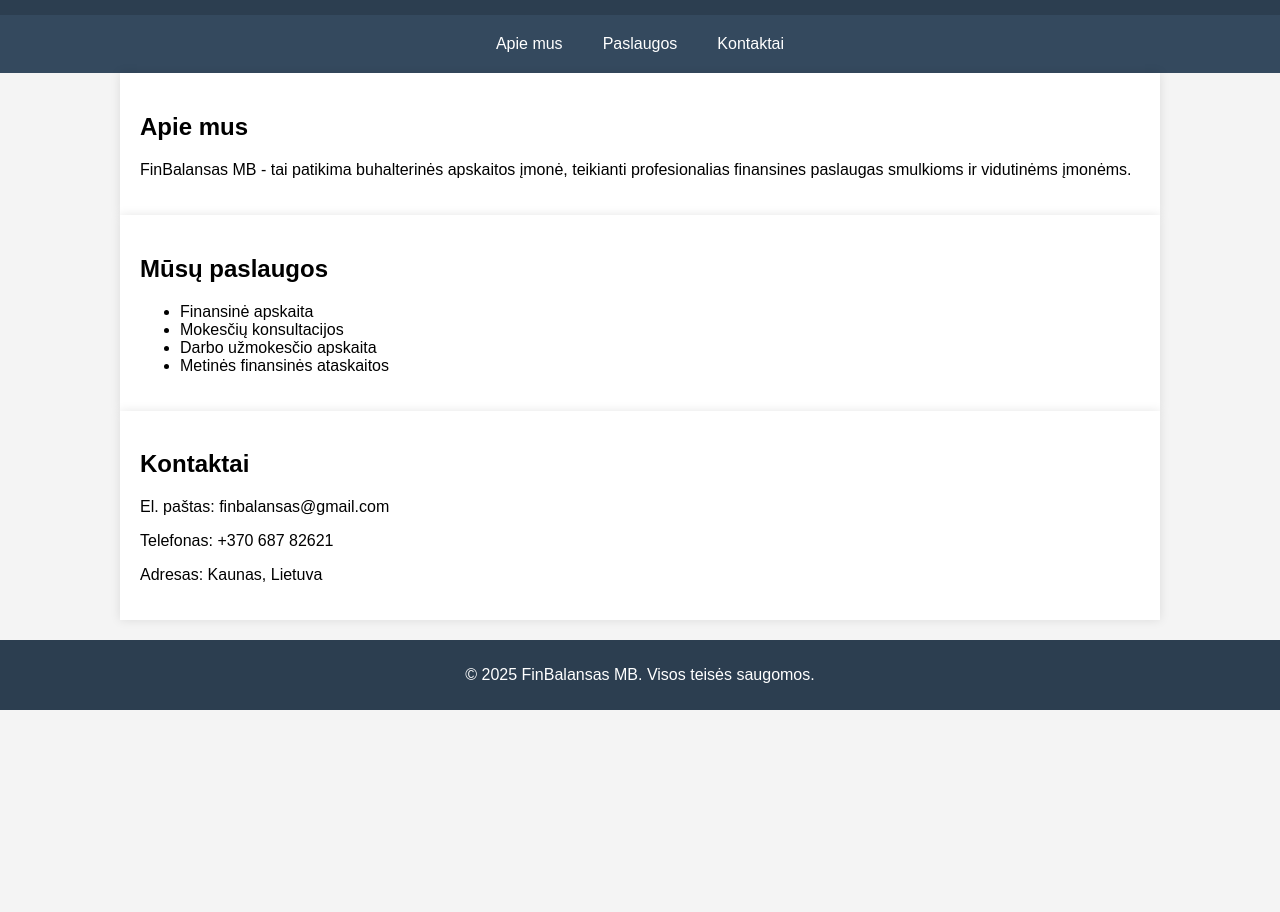
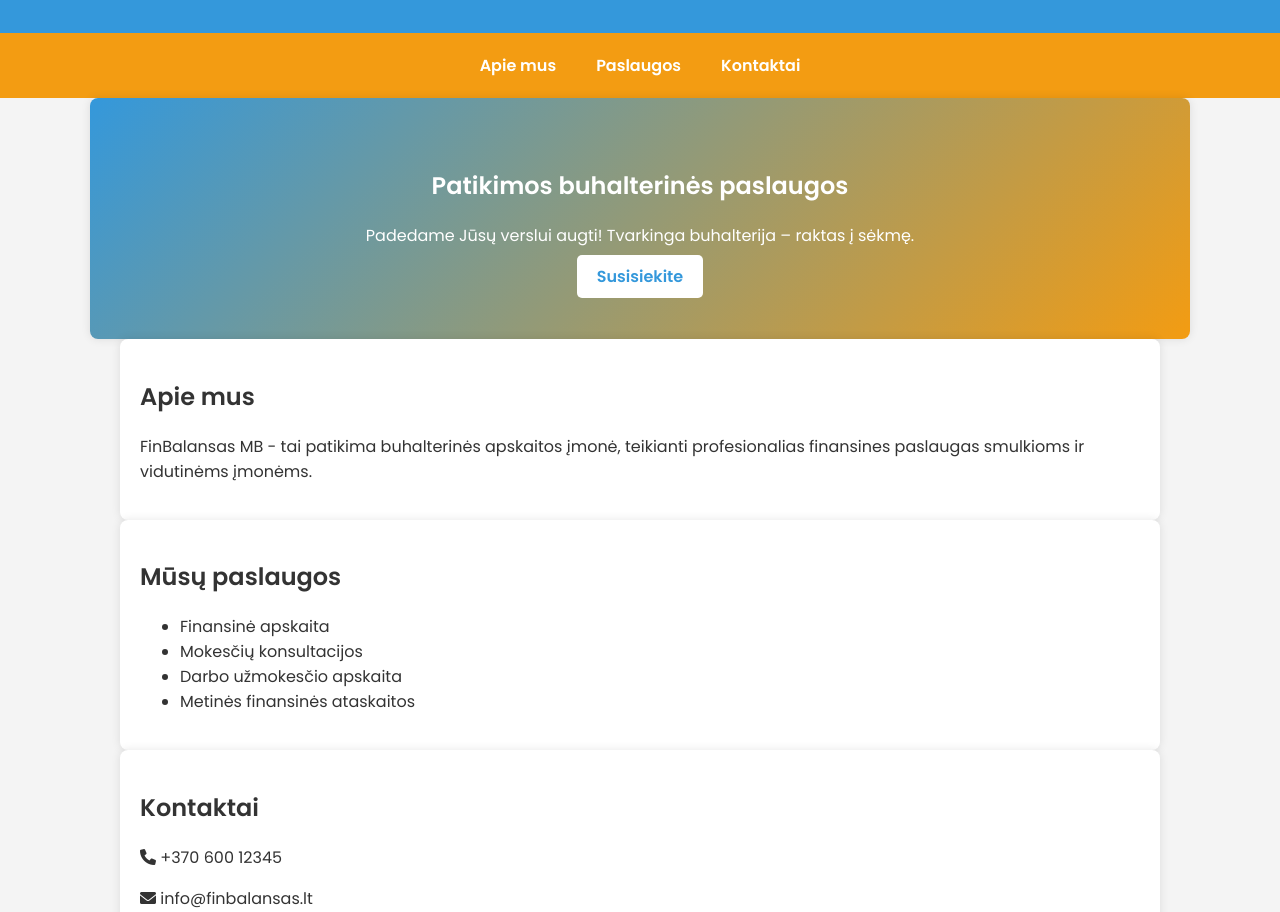
Before and after one commit to finbalans/finbalansas, a plain HTML site: page index.html in a window 1280 px wide. Shown: the part 139-1051 px from the top of the page. Before the commit the page ends 849 px from the top, so only its background shows below. Drawn offline with Linux system fonts and the light colour scheme.

Commit message:
Add files via upload

```diff
--- a/index.html
+++ b/index.html
@@ -4,15 +4,18 @@
     <meta charset="UTF-8">
     <meta name="viewport" content="width=device-width, initial-scale=1.0">
     <title>FinBalansas MB - Buhalterinės paslaugos</title>
+    <link href="https://fonts.googleapis.com/css2?family=Poppins:wght@300;400;600&display=swap" rel="stylesheet">
+    <link rel="stylesheet" href="https://cdnjs.cloudflare.com/ajax/libs/font-awesome/6.0.0/css/all.min.css">
     <style>
         body {
-            font-family: Arial, sans-serif;
+            font-family: 'Poppins', sans-serif;
             margin: 0;
             padding: 0;
             background-color: #f4f4f4;
+            color: #333;
         }
         header {
-            background-color: #2c3e50;
+            background-color: #3498db;
             color: white;
             padding: 20px;
             text-align: center;
@@ -20,13 +23,19 @@
         nav {
             display: flex;
             justify-content: center;
-            background: #34495e;
+            background: #f39c12;
             padding: 10px;
         }
         nav a {
             color: white;
             text-decoration: none;
             padding: 10px 20px;
+            font-weight: bold;
+            transition: 0.3s;
+        }
+        nav a:hover {
+            background-color: #e67e22;
+            border-radius: 5px;
         }
         section {
             padding: 20px;
@@ -34,11 +43,17 @@
             margin: auto;
             background: white;
             box-shadow: 0px 0px 10px rgba(0, 0, 0, 0.1);
+            border-radius: 8px;
+            animation: fadeIn 1s ease-in-out;
+        }
+        @keyframes fadeIn {
+            from { opacity: 0; transform: translateY(20px); }
+            to { opacity: 1; transform: translateY(0); }
         }
         footer {
             text-align: center;
             padding: 10px;
-            background: #2c3e50;
+            background: #3498db;
             color: white;
             margin-top: 20px;
         }
@@ -54,6 +69,11 @@
         <a href="#services">Paslaugos</a>
         <a href="#contact">Kontaktai</a>
     </nav>
+    <section id="hero" style="text-align: center; padding: 50px; background: linear-gradient(135deg, #3498db, #f39c12); color: white;">
+        <h1>Patikimos buhalterinės paslaugos</h1>
+        <p>Padedame Jūsų verslui augti! Tvarkinga buhalterija – raktas į sėkmę.</p>
+        <a href="#contact" style="padding: 10px 20px; background: white; color: #3498db; text-decoration: none; font-weight: bold; border-radius: 5px;">Susisiekite</a>
+    </section>
     <section id="about">
         <h2>Apie mus</h2>
         <p>FinBalansas MB - tai patikima buhalterinės apskaitos įmonė, teikianti profesionalias finansines paslaugas smulkioms ir vidutinėms įmonėms.</p>
@@ -69,12 +89,14 @@
     </section>
     <section id="contact">
         <h2>Kontaktai</h2>
-        <p>El. paštas: finbalansas@gmail.com</p>
-        <p>Telefonas: +370 687 82621</p>
-        <p>Adresas: Kaunas, Lietuva</p>
+        <p><i class="fa-solid fa-phone"></i> +370 600 12345</p>
+        <p><i class="fa-solid fa-envelope"></i> info@finbalansas.lt</p>
+        <p><i class="fa-solid fa-map-marker-alt"></i> Vilnius, Lietuva</p>
     </section>
     <footer>
-        <p>&copy; 2025 FinBalansas MB. Visos teisės saugomos.</p>
+        <p>Sekite mus:</p>
+        <a href="https://www.facebook.com/jusu_puslapis" target="_blank">Facebook</a>
+        <a href="https://www.linkedin.com/in/jusu_profilis" target="_blank">LinkedIn</a>
     </footer>
 </body>
 </html>
```
